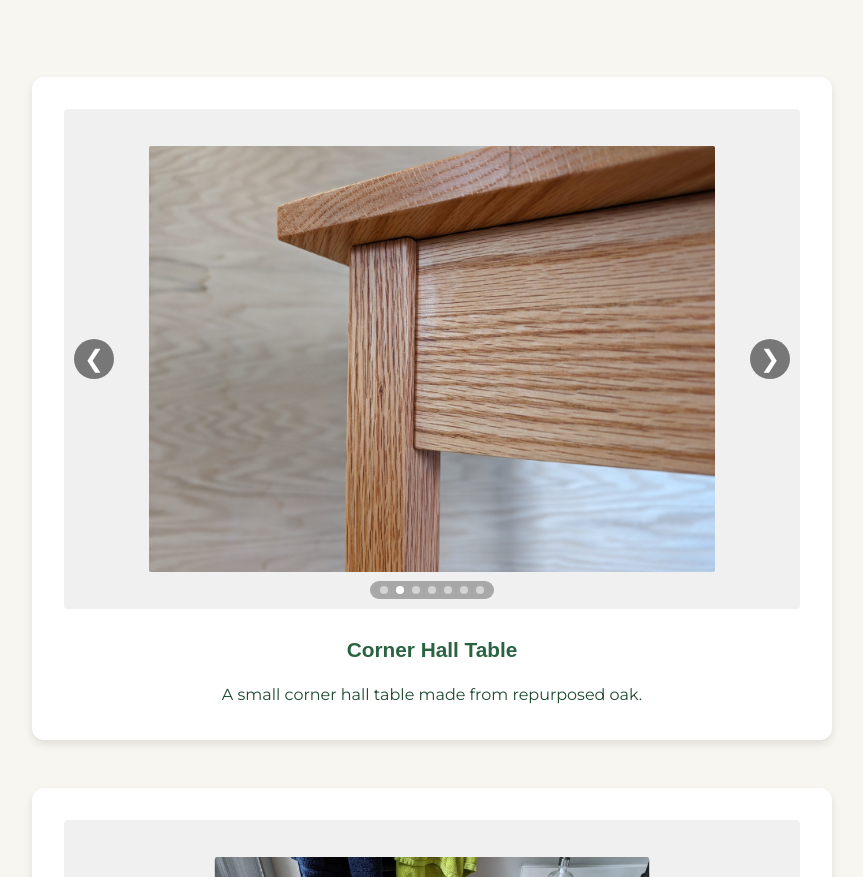
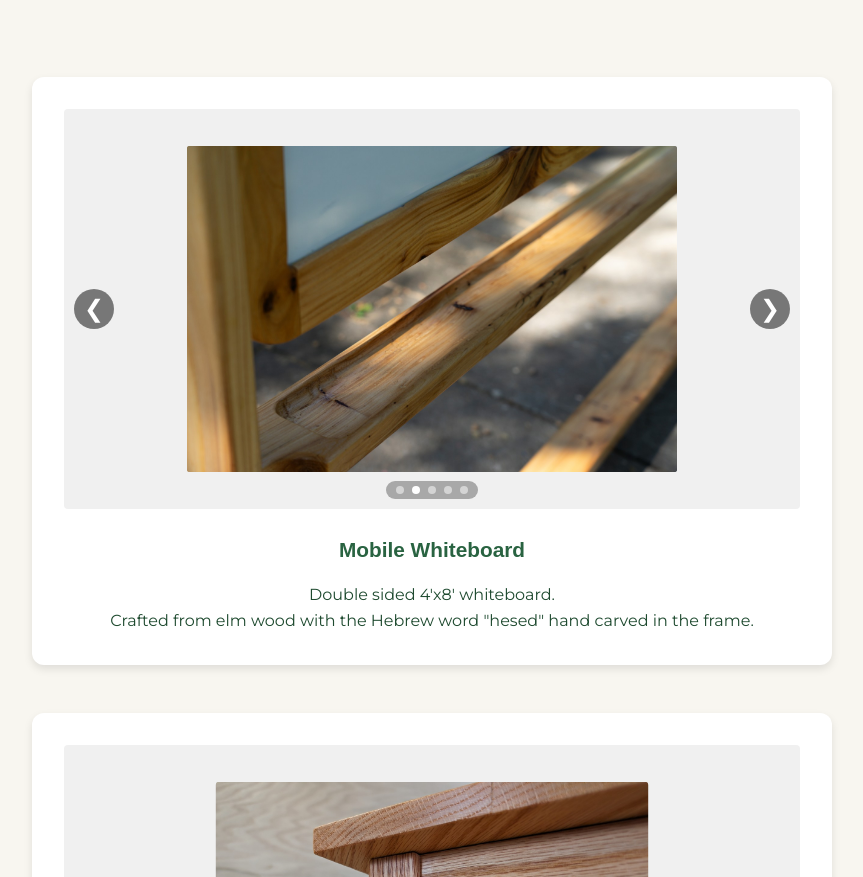
Before and after one commit to chrisculy/timbercreekmakerstudio, an Eleventy site: page src/woodworking.njk in a window 1280 px wide. Shown: the part 827-1704 px from the top of the page, without its empty margins (208-1071 px from the left). Built offline with nearby package versions, Linux system fonts and the light colour scheme; Eleventy itself is replaced by a stand-in of ours; files that its build step writes are made by us from their sources; a web font is replaced by a local one.

Commit message:
Add whiteboard to woodworking section

```diff
--- a/src/woodworking.njk
+++ b/src/woodworking.njk
@@ -14,6 +14,15 @@ permalink: /woodworking.html
 </section>
 
 <section class="gallery">
+    <div class="gallery-item">
+        <img src="./images/woodworking/whiteboard_1.jpg" alt="Mobile Whiteboard">
+        <img src="./images/woodworking/whiteboard_2.jpg" alt="Mobile Whiteboard">
+        <img src="./images/woodworking/whiteboard_3.jpg" alt="Mobile Whiteboard">
+        <img src="./images/woodworking/whiteboard_4.jpg" alt="Mobile Whiteboard">
+        <img src="./images/woodworking/whiteboard_5.jpg" alt="Mobile Whiteboard">
+        <h3>Mobile Whiteboard</h3>
+        <p>Double sided 4'x8' whiteboard.<br>Crafted from elm wood with the Hebrew word "hesed" hand carved in the frame.</p>
+    </div>
     <div class="gallery-item">
         <img src="./images/woodworking/hall_table_1.jpg" alt="Corner Hall Table">
         <img src="./images/woodworking/hall_table_2.jpg" alt="Corner Hall Table">
```
Also changed, not shown: src/images/woodworking/whiteboard_1.jpg (added), src/images/woodworking/whiteboard_2.jpg (added), src/images/woodworking/whiteboard_3.jpg (added), src/images/woodworking/whiteboard_4.jpg (added), src/images/woodworking/whiteboard_5.jpg (added).
